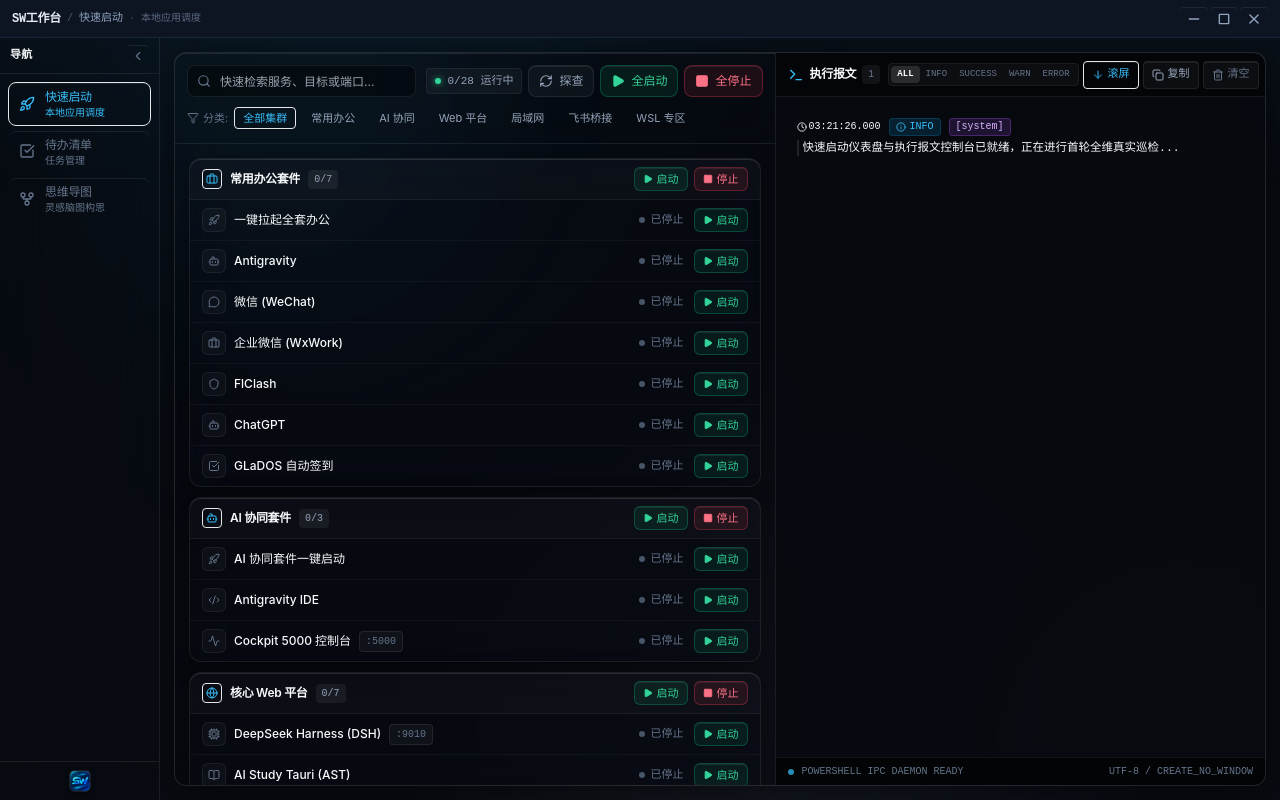
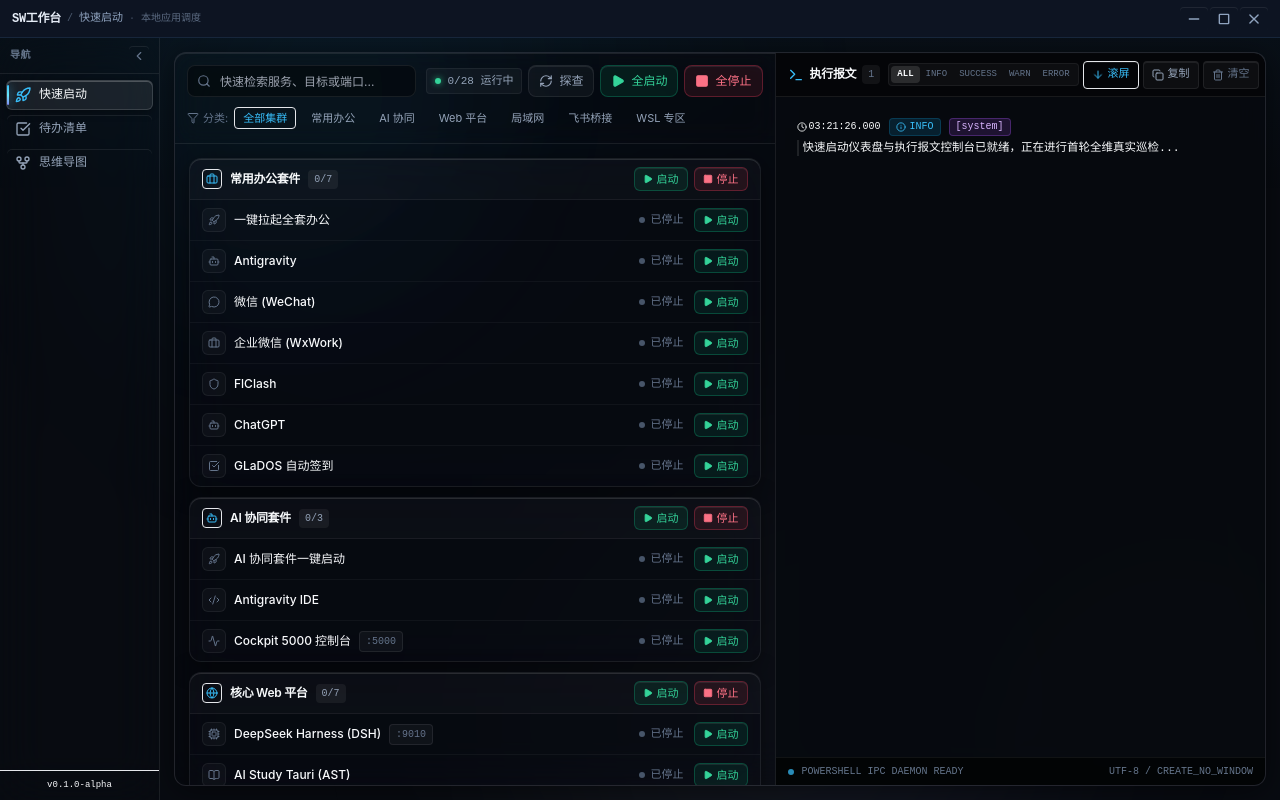
Before and after one commit to SnowLove0303/SelfWork-A, a React (Vite) app: page / in a window 1280 px wide. Built offline with nearby package versions, Linux system fonts and the light colour scheme.

Commit message:
fix(sidebar): 100% restore original navigation bar styles, typography, and breathing lightbars

```diff
--- a/src/components/Sidebar.tsx
+++ b/src/components/Sidebar.tsx
@@ -63,67 +63,76 @@ export const Sidebar: React.FC<SidebarProps> = ({
               type="button"
               onClick={onToggleCollapse}
               title="展开侧边栏"
-              className="p-1 rounded text-fg-muted hover:text-fg-primary hover:bg-white/[0.06] transition-colors tactile-btn"
+              className="flex h-5 w-5 shrink-0 items-center justify-center rounded text-fg-muted hover:text-fg-primary hover:bg-white/[0.08] tactile-btn transition-colors duration-150"
             >
-              <ChevronRight className="w-3.5 h-3.5" />
+              <ChevronRight className="h-3.5 w-3.5" />
             </button>
           </div>
         ) : (
-          <div className="w-full flex items-center justify-between">
-            <span className="text-[11px] font-semibold text-fg-primary tracking-wide uppercase font-mono">
+          <div className="w-full flex items-center justify-between min-w-0">
+            <span className="text-[10px] font-mono tracking-wider text-[#8FA3BF]/70 font-semibold uppercase truncate">
               导航
             </span>
             <button
               type="button"
               onClick={onToggleCollapse}
-              title="折叠侧边栏"
-              className="p-1 rounded text-fg-muted hover:text-fg-primary hover:bg-white/[0.06] transition-colors tactile-btn"
+              title="收起侧边栏"
+              className="flex h-5 w-5 shrink-0 items-center justify-center rounded text-fg-muted hover:text-fg-primary hover:bg-white/[0.08] tactile-btn transition-colors duration-150"
             >
-              <ChevronLeft className="w-3.5 h-3.5" />
+              <ChevronLeft className="h-3.5 w-3.5" />
             </button>
           </div>
         )}
       </div>
 
-      {/* 模块选择区 */}
-      <nav className="flex-1 p-2 space-y-1 overflow-y-auto no-scrollbar">
-        {MODULES.map((item) => {
-          const isActive = activeModule === item.id;
+      {/* 模块导航清单：图标绝对定宽，文字通过 max-width 与 opacity 柔性渐隐，彻底杜绝闪烁跳字与按压抖动 */}
+      <nav className="flex-1 space-y-1 p-1.5 overflow-y-auto overflow-x-hidden">
+        {MODULES.map((mod) => {
+          const isActive = activeModule === mod.id;
           return (
             <button
-              key={item.id}
+              key={mod.id}
               type="button"
-              onClick={() => onSelectModule(item.id)}
-              className={`w-full group flex items-center rounded-lg transition-all duration-150 tactile-btn ${
-                collapsed ? 'justify-center p-2' : 'px-2.5 py-1.5'
+              onClick={() => onSelectModule(mod.id)}
+              title={collapsed ? mod.name : undefined}
+              className={`group relative flex w-full items-center rounded-md px-2 py-1.5 text-xs tactile-btn overflow-hidden ${
+                collapsed ? 'justify-center gap-0' : 'gap-2'
               } ${
                 isActive
-                  ? 'bg-brand-primary/10 text-brand-primary border border-brand-primary/30 shadow-[0_0_12px_rgba(56,189,248,0.15)] font-medium'
-                  : 'text-fg-muted hover:text-fg-secondary hover:bg-white/[0.04] border border-transparent'
+                  ? 'tactile-btn-active text-fg-primary font-medium'
+                  : 'text-fg-secondary hover:text-fg-primary hover:bg-white/[0.06] border border-transparent hover:border-white/[0.08]'
               }`}
-              title={collapsed ? `${item.name} - ${item.shortDesc}` : undefined}
             >
-              <span className={`shrink-0 ${isActive ? 'text-brand-primary' : 'text-fg-muted group-hover:text-fg-secondary'}`}>
-                {renderIcon(item.iconName, 'w-4 h-4')}
+              {/* 激活指示流光柱：微呼吸流光特效 */}
+              {isActive && (
+                <span className="absolute left-0 top-1 bottom-1 w-0.5 rounded-full bg-gradient-to-b from-sky-400 via-cyan-300 to-indigo-400 shadow-[0_0_8px_rgba(56,189,248,0.8)]" />
+              )}
+              <span className={`shrink-0 transition-transform duration-150 ${isActive ? 'scale-105 text-sky-400' : ''}`}>
+                {renderIcon(mod.iconName, 'h-4 w-4')}
               </span>
-              {!collapsed && (
-                <div className="ml-2.5 text-left truncate flex-1 min-w-0">
-                  <div className="text-xs tracking-tight truncate leading-tight font-sans">
-                    {item.name}
-                  </div>
-                  <div className="text-[10px] text-fg-muted/70 truncate leading-tight mt-0.5">
-                    {item.shortDesc}
-                  </div>
-                </div>
-              )}
+              <span
+                className={`truncate font-mono transition-all duration-200 ease-in-out ${
+                  collapsed
+                    ? 'opacity-0 max-w-0 pointer-events-none'
+                    : 'opacity-100 max-w-[100px]'
+                }`}
+              >
+                {mod.name}
+              </span>
             </button>
           );
         })}
       </nav>
 
-      {/* 底部保留紧凑品牌 S-W Logo */}
-      <div className="p-2 border-t border-border-default flex items-center justify-center shrink-0">
-        <BrandLogo size={collapsed ? 20 : 22} />
+      {/* 底部微弱版本状态标识 */}
+      <div className="p-2 border-t border-border-default/40 flex items-center justify-center">
+        <span
+          className={`text-[9px] font-mono text-fg-muted/40 transition-all duration-200 overflow-hidden whitespace-nowrap ${
+            collapsed ? 'opacity-0 max-w-0' : 'opacity-100 max-w-full'
+          }`}
+        >
+          v0.1.0-alpha
+        </span>
       </div>
     </aside>
   );
```
Also changed, not shown: 1 other file (tests, documents, lock files or other folders).
